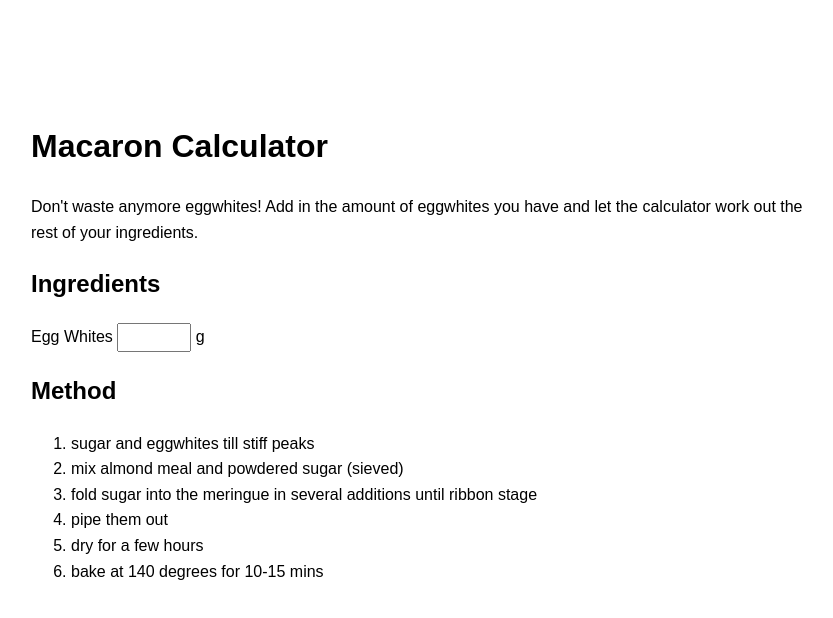
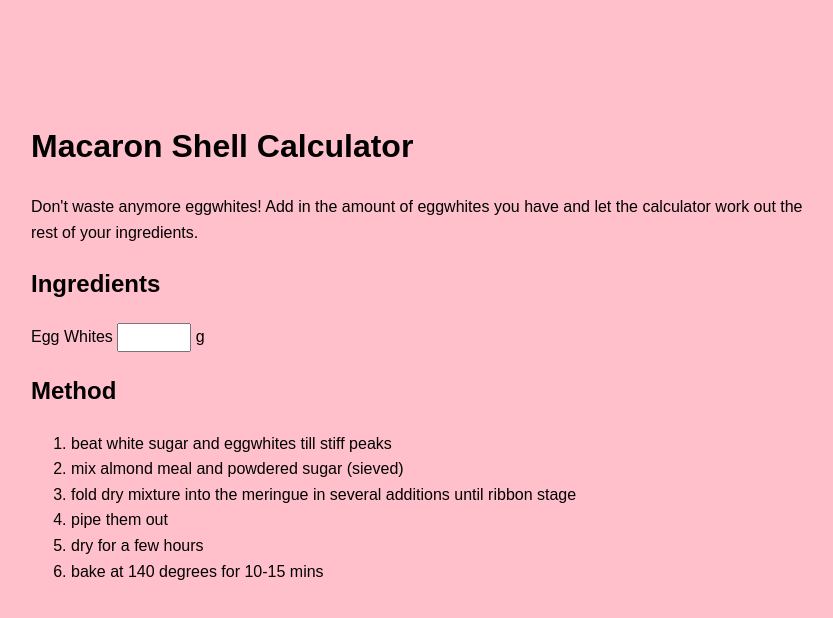
Before and after one commit to melipasta/melipasta, a plain HTML site: page index.html in a window 1280 px wide. Shown: the whole page, without its empty margins (209-1042 px from the left). Drawn offline with Linux system fonts and the light colour scheme.

Commit message:
background color and fix instructions

```diff
--- a/index.html
+++ b/index.html
@@ -7,6 +7,7 @@
   <style>
     body {
       font-family: Arial, sans-serif;
+      background-color: pink;
       max-width: 800px;
       margin: 80px auto;
       padding: 20px;
@@ -20,7 +21,7 @@
   </style>
 </head>
 <body>
-  <h1>Macaron Calculator</h1>
+  <h1>Macaron Shell Calculator</h1>
   <p>Don't waste anymore eggwhites! Add in the amount of eggwhites you have and let the calculator work out the rest of your ingredients.</p>
 
   <h2>Ingredients</h2>
@@ -90,9 +91,9 @@
   </script>
   <h2>Method</h2>
   <ol>
-    <li>sugar and eggwhites till stiff peaks</li>
+    <li>beat white sugar and eggwhites till stiff peaks</li>
     <li>mix almond meal and powdered sugar (sieved)</li>
-    <li>fold sugar into the meringue in several additions until ribbon stage</li>
+    <li>fold dry mixture into the meringue in several additions until ribbon stage</li>
     <li>pipe them out</li>
     <li>dry for a few hours</li>
     <li>bake at 140 degrees for 10-15 mins</li>
```
